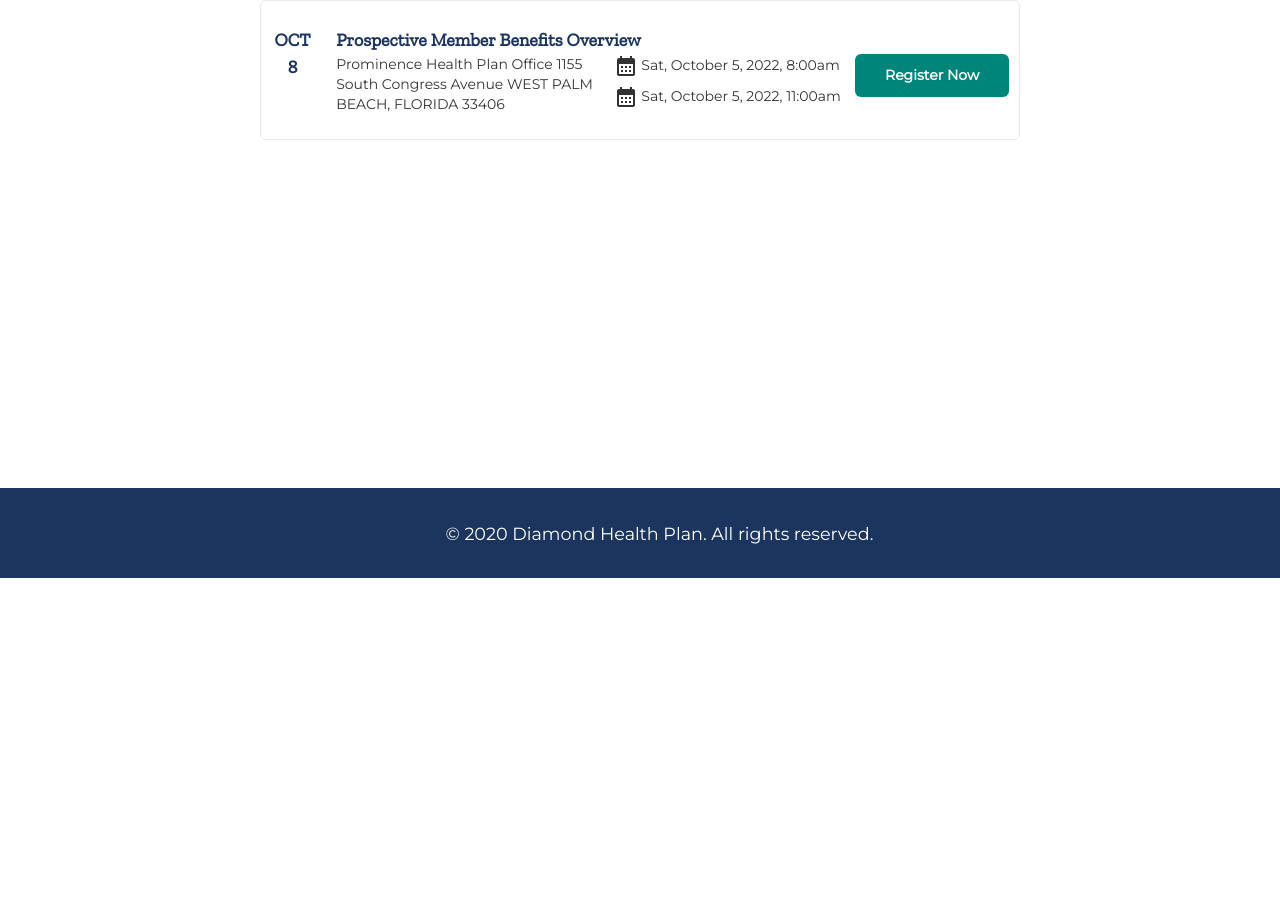
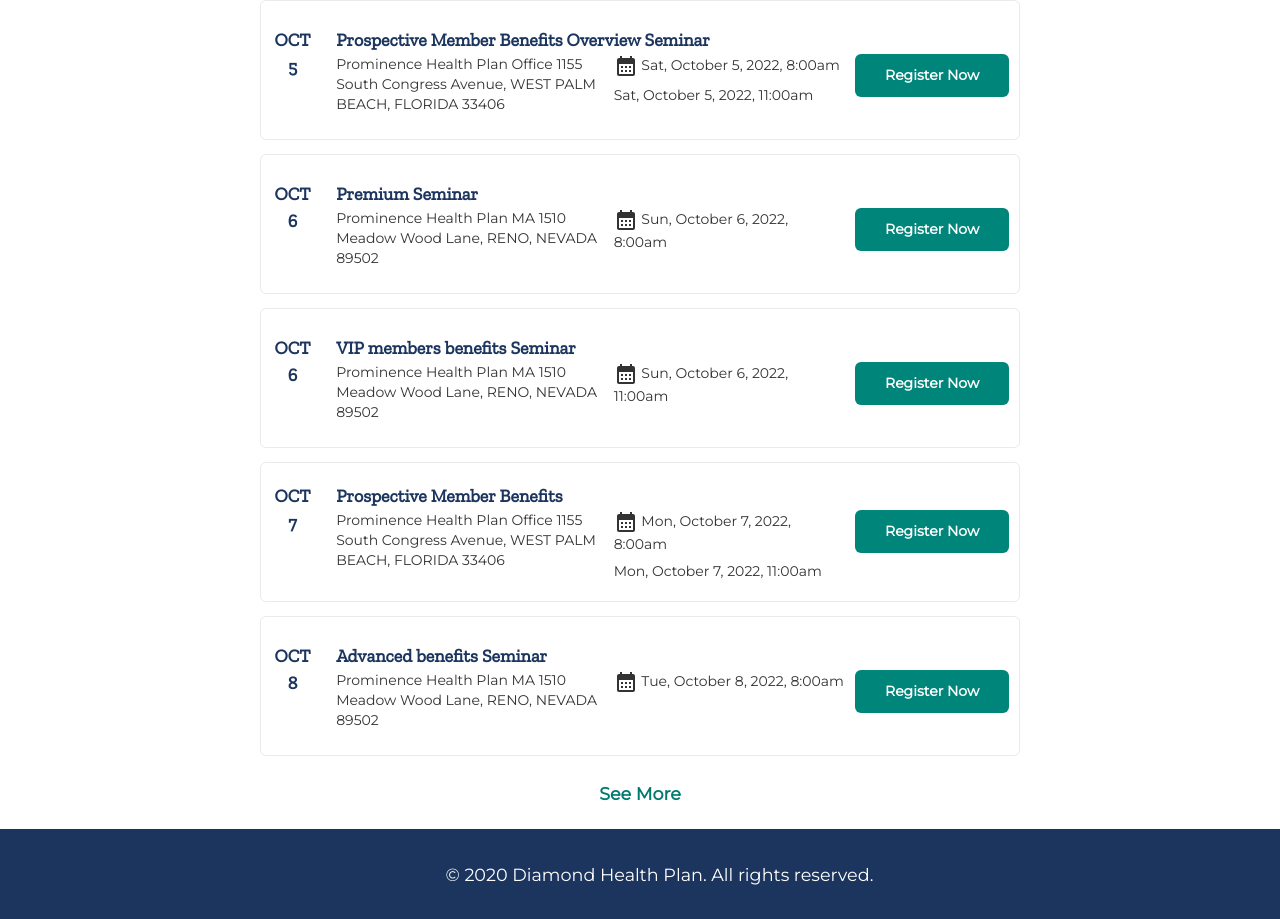
Before and after one commit to rjnpgarcia/events-project, a React (Create React App) app: page / in a window 1280 px wide. Shown: the part 1195-2114 px from the top of the page. Before the commit the page ends 1773 px from the top, so only its background shows below. Built offline with nearby package versions, Linux system fonts and the light colour scheme.

Commit message:
seminar, south texas and finishing touches

```diff
--- a/src/components/assets/Seminars.jsx
+++ b/src/components/assets/Seminars.jsx
@@ -1,48 +1,106 @@
+import React from "react";
+import { useState } from "react";
+
 import Container from "react-bootstrap/Container";
 import Row from "react-bootstrap/Row";
 import Col from "react-bootstrap/Col";
 import CalendarMonthIcon from "@mui/icons-material/CalendarMonth";
 import classes from "./Seminars.module.css";
 
-function Seminars() {
+function Seminars(props) {
+  const [showItems, setShowItems] = useState(false);
+  const dataDisplay = showItems ? props.contents : props.contents.slice(0, 5);
+
   return (
     <>
+      {dataDisplay.map((content) => {
+        return (
           <Row className={classes.rowSeminars}>
-        <Col md="1" className={classes.monthDay}>
+            <Col xs="1" className={classes.monthDay} key={content.id}>
               OCT
-          <br />8
+              <br />
+              {content.day}
             </Col>
-        <Col md="11">
+            <Col xs="11">
               <Container className="p-0">
                 <Row className="justify-content-center">
                   <Col md="12">
-                <div className={classes.title}>
-                  Prospective Member Benefits Overview
+                    <div className={classes.title} key={content.id}>
+                      {content.title}
                     </div>
                   </Col>
                 </Row>
                 <Row className="justify-content-end">
-              <Col md="5">
-                <div className={classes.details}>
-                  Prominence Health Plan Office 1155 South Congress Avenue WEST
-                  PALM BEACH, FLORIDA 33406
+                  <Col xs="5">
+                    <div className={classes.details} key={content.id}>
+                      {content.address}
+                      {", "}
+                      {content.city}
                     </div>
                   </Col>
-              <Col md="4" className="p-0">
-                <div className={classes.details}>
-                  <CalendarMonthIcon /> Sat, October 5, 2022, 8:00am
+                  <Col xs="4" className="p-0">
+                    <div className={classes.details} key={content.id}>
+                      <CalendarMonthIcon /> {content.when}
                     </div>
-                <div className={classes.details2}>
-                  <CalendarMonthIcon /> Sat, October 5, 2022, 11:00am
+                    <div className={classes.details2} key={content.id}>
+                      {content.when2 ? content.when2 : null}
                     </div>
                   </Col>
-              <Col md="3" className="p-0">
-                <button className={classes.btnRegister}>Register Now</button>
+                  <Col xs="3" className="p-0">
+                    <button className={classes.btnRegister}>
+                      Register Now
+                    </button>
                   </Col>
                 </Row>
               </Container>
             </Col>
           </Row>
+        );
+        // <Row className={classes.rowSeminars}>
+        //   <Col md="1" className={classes.monthDay}>
+        //     OCT
+        //     <br />8
+        //   </Col>
+        //   <Col md="11">
+        //     <Container className="p-0">
+        //       <Row className="justify-content-center">
+        //         <Col md="12">
+        //           <div className={classes.title}>
+        //             Prospective Member Benefits Overview
+        //           </div>
+        //         </Col>
+        //       </Row>
+        //       <Row className="justify-content-end">
+        //         <Col md="5">
+        //           <div className={classes.details}>
+        //             Prominence Health Plan Office 1155 South Congress Avenue
+        //             WEST PALM BEACH, FLORIDA 33406
+        //           </div>
+        //         </Col>
+        //         <Col md="4" className="p-0">
+        //           <div className={classes.details}>
+        //             <CalendarMonthIcon /> Sat, October 5, 2022, 8:00am
+        //           </div>
+        //           <div className={classes.details2}>
+        //             <CalendarMonthIcon /> Sat, October 5, 2022, 11:00am
+        //           </div>
+        //         </Col>
+        //         <Col md="3" className="p-0">
+        //           <button className={classes.btnRegister}>Register Now</button>
+        //         </Col>
+        //       </Row>
+        //     </Container>
+        //   </Col>
+        // </Row>;
+      })}
+      <a
+        href="#seeMore"
+        onClick={() => setShowItems(!showItems)}
+        id="seeMore"
+        className={classes.seeMore}
+      >
+        {showItems ? "See Less" : "See More"}
+      </a>
     </>
   );
 }
--- a/src/components/assets/Seminars.module.css
+++ b/src/components/assets/Seminars.module.css
@@ -70,3 +70,19 @@
   color: #333333;
   margin-top: 7px;
 }
+
+.seeMore {
+  font-family: "Montserrat";
+  font-style: normal;
+  font-weight: 600;
+  font-size: 17.5px;
+  line-height: 28px;
+  color: #007a70;
+  text-decoration: none;
+
+  display: flex;
+  text-align: center;
+  justify-content: center;
+  margin-top: 24px;
+  margin-bottom: 21px;
+}
--- a/src/components/assets/WalkIn.jsx
+++ b/src/components/assets/WalkIn.jsx
@@ -18,6 +18,13 @@ import "swiper/css/grid";
 import "swiper/css/navigation";
 
 function WalkIn(props) {
+  const params = {
+    on: {
+      slideChange: (index) => {
+        console.log(index.snapIndex);
+      },
+    },
+  };
   return (
     <Container className={classes.containerSlider}>
       <Swiper
--- a/src/components/layout/Layout.module.css
+++ b/src/components/layout/Layout.module.css
@@ -79,7 +79,7 @@ p {
 }
 
 footer {
-  position: absolute;
+  position: relative;
   bottom: 0;
   width: 100%;
   height: 90px;
--- a/src/pages/Nevada.jsx
+++ b/src/pages/Nevada.jsx
@@ -23,7 +23,7 @@ function NevadaPage() {
     {
       id: 2,
       day: "6",
-      title: "My Seminar",
+      title: "Premium Seminar",
       address: "Prominence Health Plan MA 1510 Meadow Wood Lane",
       city: "RENO, NEVADA 89502",
       when: "Sun, October 6, 2022, 8:00am",
@@ -33,7 +33,7 @@ function NevadaPage() {
     {
       id: 3,
       day: "6",
-      title: "Other Seminar",
+      title: "VIP members benefits Seminar",
       address: "Prominence Health Plan MA 1510 Meadow Wood Lane",
       city: "RENO, NEVADA 89502",
       when: "Sun, October 6, 2022, 11:00am",
@@ -54,7 +54,7 @@ function NevadaPage() {
     {
       id: 5,
       day: "8",
-      title: "My Seminar",
+      title: "Advanced benefits Seminar",
       address: "Prominence Health Plan MA 1510 Meadow Wood Lane",
       city: "RENO, NEVADA 89502",
       when: "Tue, October 8, 2022, 8:00am",
@@ -64,7 +64,7 @@ function NevadaPage() {
     {
       id: 6,
       day: "11",
-      title: "Prospective Member Benefits",
+      title: "Prospective Members",
       address: "Prominence Health Plan Office 1155 South Congress Avenue",
       city: "WEST PALM BEACH, FLORIDA 33406",
       when: "Fri, October 11, 2022, 8:00am",
@@ -74,7 +74,7 @@ function NevadaPage() {
     {
       id: 7,
       day: "13",
-      title: "Special Seminar",
+      title: "Special Advanced Seminar",
       address: "Prominence Health Plan MA 1510 Meadow Wood Lane",
       city: "RENO, NEVADA 89502",
       when: "Tue, October 13, 2022, 8:00am",
@@ -84,7 +84,7 @@ function NevadaPage() {
     {
       id: 8,
       day: "16",
-      title: "Special Seminar",
+      title: "Hellocare Benefits Seminar",
       address: "Prominence Health Plan Office 1155 South Congress Avenue",
       city: "WEST PALM BEACH, FLORIDA 33406",
       when: "Wed, October 15, 2022, 8:00am",
@@ -94,7 +94,7 @@ function NevadaPage() {
     {
       id: 9,
       day: "25",
-      title: "Other Seminar",
+      title: "Hellocare Members Seminar",
       address: "Prominence Health Plan Office 1155 South Congress Avenue",
       city: "WEST PALM BEACH, FLORIDA 33406",
       when: "Sat, October 25, 2022, 10:00am",
@@ -131,7 +131,7 @@ function NevadaPage() {
               </Row>
             </Container>
             <Container className={classes.containerSeminar}>
-              <Seminars />
+              <Seminars contents={nevadaDummyData} />
             </Container>
           </Col>
         </Row>
--- a/src/pages/SouthTexas.jsx
+++ b/src/pages/SouthTexas.jsx
@@ -3,15 +3,137 @@ import Row from "react-bootstrap/Row";
 import Col from "react-bootstrap/Col";
 import classes from "./Pages.module.css";
 import Dates from "../components/assets/Dates";
+import Featured from "../components/assets/Featured";
+import WalkIn from "../components/assets/WalkIn";
+import Seminars from "../components/assets/Seminars";
 
 function SouthTexasPage() {
+  const southTexasDummyData = [
+    {
+      id: 1,
+      day: "3",
+      title: "Prospective Member Benefits Overview Seminar",
+      address: "Hellocare Health Plan Office 1234 Summer Lane",
+      city: "SAN DIEGO, TEXAS 78384",
+      when: "Thu, October 3, 2022, 8:00am",
+      featured: true,
+      walkIn: false,
+    },
+    {
+      id: 2,
+      day: "6",
+      title: "Hellocare Seminar Texas",
+      address: "Hellocare Health Plans 1234 Mavericks Lane",
+      city: "RIO GRANDE, TEXAS 78582",
+      when: "Sun, October 6, 2022, 8:00am",
+      when2: "Sun, October 6, 2022, 11:00am",
+      featured: false,
+      walkIn: false,
+    },
+    {
+      id: 3,
+      day: "7",
+      title: "Advanced VIP Seminar",
+      address: "Hellocare Health Plans 1234 Mavericks Lane",
+      city: "RIO GRANDE, TEXAS 78582",
+      when: "Mon, October 7, 2022, 8:00am",
+      featured: false,
+      walkIn: true,
+    },
+    {
+      id: 4,
+      day: "7",
+      title: "Premium Member Benefits",
+      address: "Hellocare Health Plan Office 1234 Summer Lane",
+      city: "SAN DIEGO, TEXAS 78384",
+      when: "Mon, October 7, 2022, 8:00am",
+      featured: true,
+      walkIn: true,
+    },
+    {
+      id: 5,
+      day: "8",
+      title: "Premium Advances Seminar",
+      address: "Hellocare Health Plan Office 1234 Summer Lane",
+      city: "SAN DIEGO, TEXAS 78384",
+      when: "Tue, October 8, 2022, 8:00am",
+      featured: true,
+      walkIn: true,
+    },
+    {
+      id: 6,
+      day: "12",
+      title: "Advanced VIP Seminar",
+      address: "Hellocare Health Plans 1234 Mavericks Lane",
+      city: "RIO GRANDE, TEXAS 78582",
+      when: "Sat, October 12, 2022, 8:00am",
+      featured: true,
+      walkIn: true,
+    },
+    {
+      id: 7,
+      day: "14",
+      title: "Hellocare Members Seminar",
+      address: "Hellocare Health Plans 1234 Mavericks Lane",
+      city: "RIO GRANDE, TEXAS 78582",
+      when: "Wed, October 14, 2022, 8:00am",
+      when2: "Wed, October 14, 2022, 11:00am",
+      featured: false,
+      walkIn: false,
+    },
+    {
+      id: 8,
+      day: "16",
+      title: "Advance Hellocare Members",
+      address: "Hellocare Health Plan Office 1234 Summer Lane",
+      city: "SAN DIEGO, TEXAS 78384",
+      when: "Wed, October 15, 2022, 8:00am",
+      featured: true,
+      walkIn: false,
+    },
+    {
+      id: 9,
+      day: "25",
+      title: "Hellocare VIP Seminar",
+      address: "Hellocare Health Plans 1234 Mavericks Lane",
+      city: "RIO GRANDE, TEXAS 78582",
+      when: "Sat, October 25, 2022, 10:00am",
+      featured: false,
+      walkIn: true,
+    },
+    {
+      id: 10,
+      day: "30",
+      title: "Final Seminar",
+      address: "Hellocare Health Plan Office 1234 Summer Lane",
+      city: "SAN DIEGO, TEXAS 78384",
+      when: "Thu, October 30, 2022, 8:00am",
+      featured: false,
+      walkIn: true,
+    },
+  ];
+
   return (
     <div>
       <Container className={classes.containerDates}>
         <Row className="justify-content-center">
-          <Col md="8">
+          <Col md="8" className="p-0">
             <Dates />
-            South Texas
+            <Container className={classes.containerEvents}>
+              <Row>
+                <Col md="7" className={classes.colFeatured}>
+                  <h4>Featured Events</h4>
+                  <Featured contents={southTexasDummyData} />
+                </Col>
+                <Col md="3" className={classes.colWalkin}>
+                  <h5>Walk-in Events</h5>
+                  <WalkIn contents={southTexasDummyData} />
+                </Col>
+              </Row>
+            </Container>
+            <Container className={classes.containerSeminar}>
+              <Seminars contents={southTexasDummyData} />
+            </Container>
           </Col>
         </Row>
       </Container>
```
Lines whose indentation alone changed are shown as unchanged.
